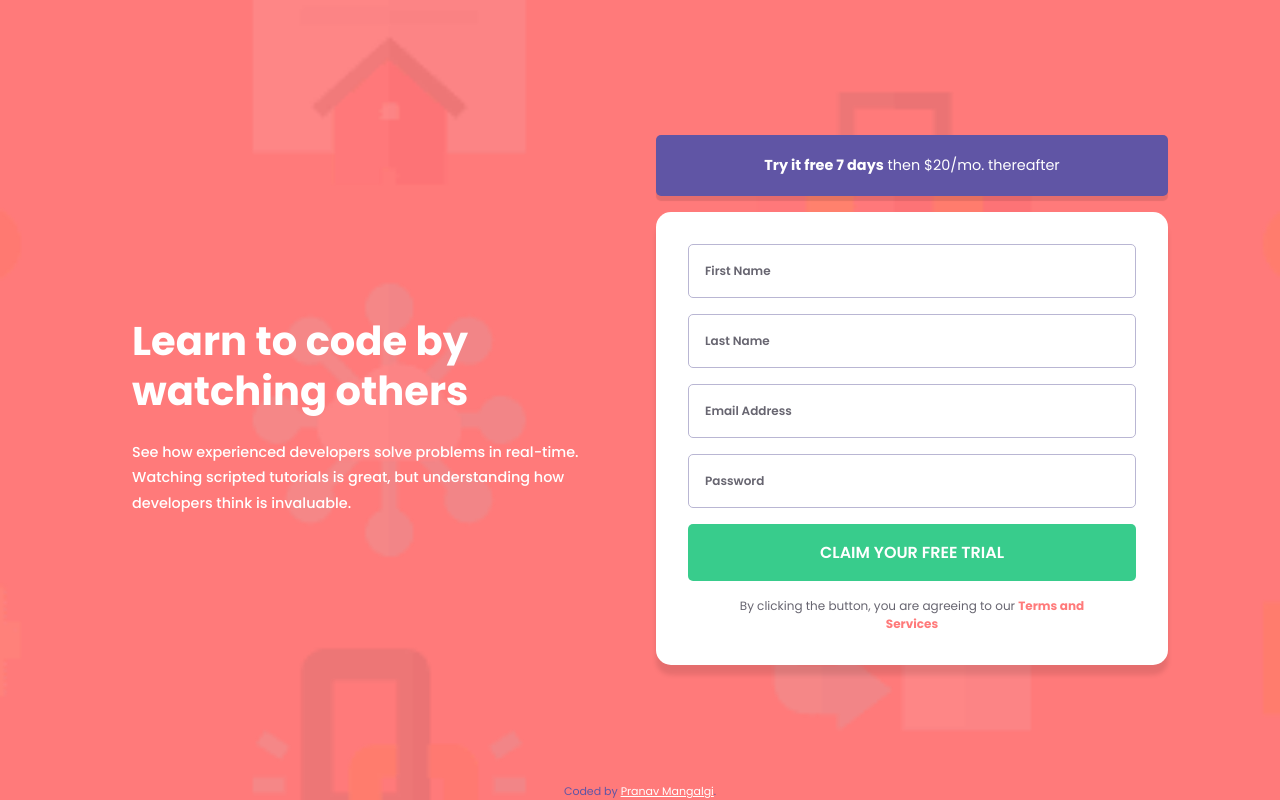
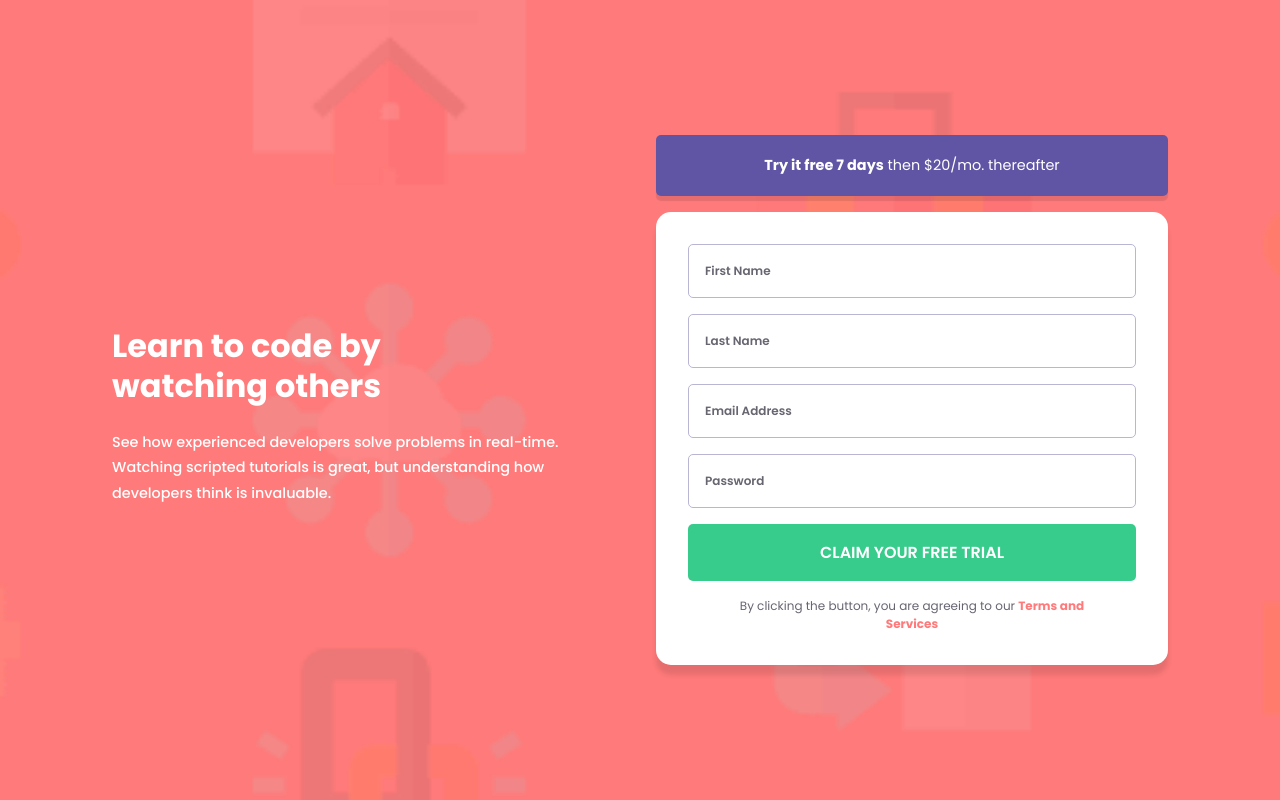
Before and after one commit to PranavMangalgi/intro-signup-form, a plain HTML site: page index.html in a window 1280 px wide. Drawn offline with Linux system fonts and the light colour scheme.

Commit message:
update vp style.css

```diff
--- a/index.html
+++ b/index.html
@@ -8,10 +8,7 @@
   <link rel="stylesheet" href="style.css">
   <title>Intro component with sign up form</title>
   <script src="script.js" defer></script>
-  <style>
-    .attribution { font-size: 11px; text-align: center; color: hsl(248, 32%, 49%);}
-    .attribution  a{ color: #fff; }
-  </style>
+
 </head>
 <body>
 
@@ -58,11 +55,5 @@
       </form>
     </div>
   </div>
-
-  <footer>
-    <p class="attribution">
-    Coded by <a href="https://github.com/PranavMangalgi?tab=repositories" target="_blank">Pranav Mangalgi</a>.
-    </p>
-  </footer>
 </body>
 </html>
--- a/style.css
+++ b/style.css
@@ -41,7 +41,6 @@ body{
     margin-top: 3rem;
     color: #FFF;
     text-align: center;
-    /* padding: 1rem; */
     display: flex;
     flex-direction: column;
     align-items: center;
@@ -50,7 +49,6 @@ body{
 }
 
 .content h2{
-    padding: 0 1.25rem;
     font-weight: 700;
 }
 
@@ -123,7 +121,6 @@ button + p{
     font-size: .75rem;
     text-align: center;
     color: hsla(249, 10%, 26%, 0.789999);
-
 }
 
 button + p span{
@@ -162,10 +159,7 @@ div input.error-red{
     border: 1px solid var(--grayish-blue);
 }
 
-footer{
-    position: fixed;
-    bottom: 0;
-}
+
 
 @media (min-width:1024px){
     .container{
@@ -173,17 +167,17 @@ footer{
         flex-direction: row;
         gap: 2rem;
         max-height: 50vh;
+
     }
     .content{
         max-width: 40vw;
         text-align: left;
-        padding-left: 1.25rem;
+        justify-content: flex-start;
     }
     .content h2{
-        margin-top: 0;
-        padding-left: 0rem;
-        font-size: 2.5em;
+        font-size: 2em;
         line-height: 1.25;
+        margin-right: 20%;
     }
     #banner{
         padding: 1.25rem 0;
@@ -191,7 +185,7 @@ footer{
     .content p{
         line-height: 1.75;
         font-size: .9rem;
-        width: fit-content;
+        margin-right: 10%;
     }
     .input-details{
         max-width: 40vw;
@@ -212,4 +206,5 @@ footer{
     .error{
         font-size: .75rem;
     }
+
 }
```
